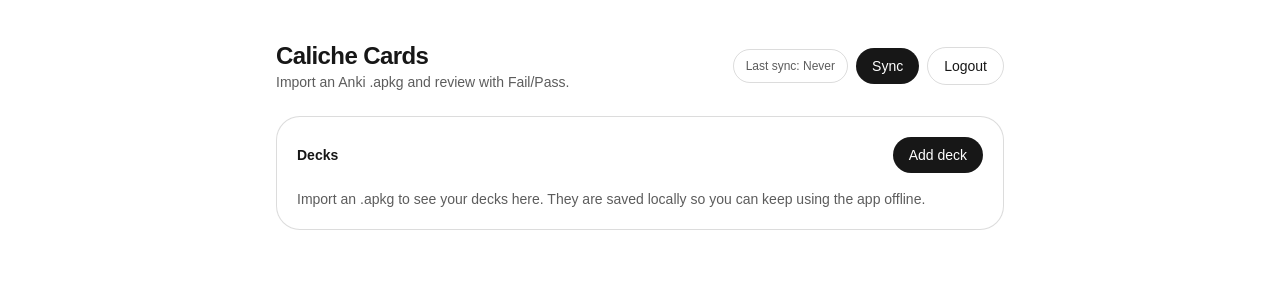
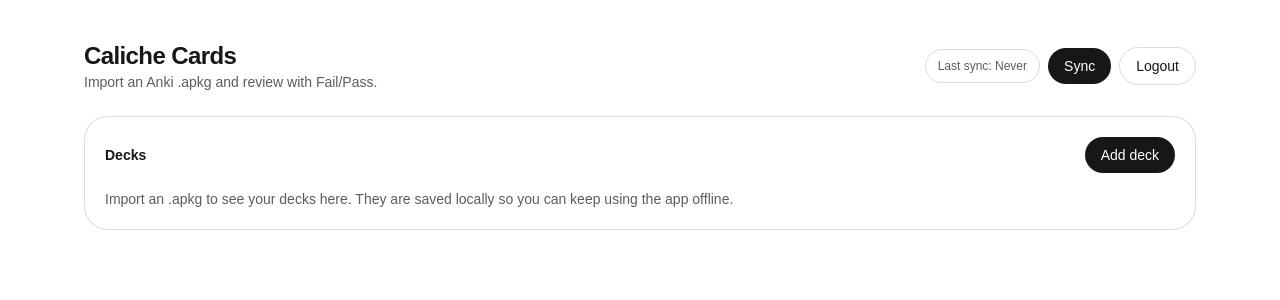
Before and after one commit to CalicheOrozco/caliche-cards, a Next.js app: page / in a window 1280 px wide. Shown: the top 300 px of the page. Built offline with nearby package versions, Linux system fonts and the light colour scheme.

Commit message:
update: increase max width of main container for improved layout

```diff
--- a/app/page.tsx
+++ b/app/page.tsx
@@ -2232,7 +2232,7 @@
 
   return (
     <div className="min-h-screen bg-background text-foreground">
-      <div className="mx-auto flex w-full max-w-3xl flex-col gap-6 px-5 py-10">
+      <div className="mx-auto flex w-full max-w-6xl flex-col gap-6 px-5 py-10">
         <header className="flex flex-col gap-4 sm:flex-row sm:items-center sm:justify-between">
           <div>
             <h1 className="text-2xl font-semibold tracking-tight">
```
